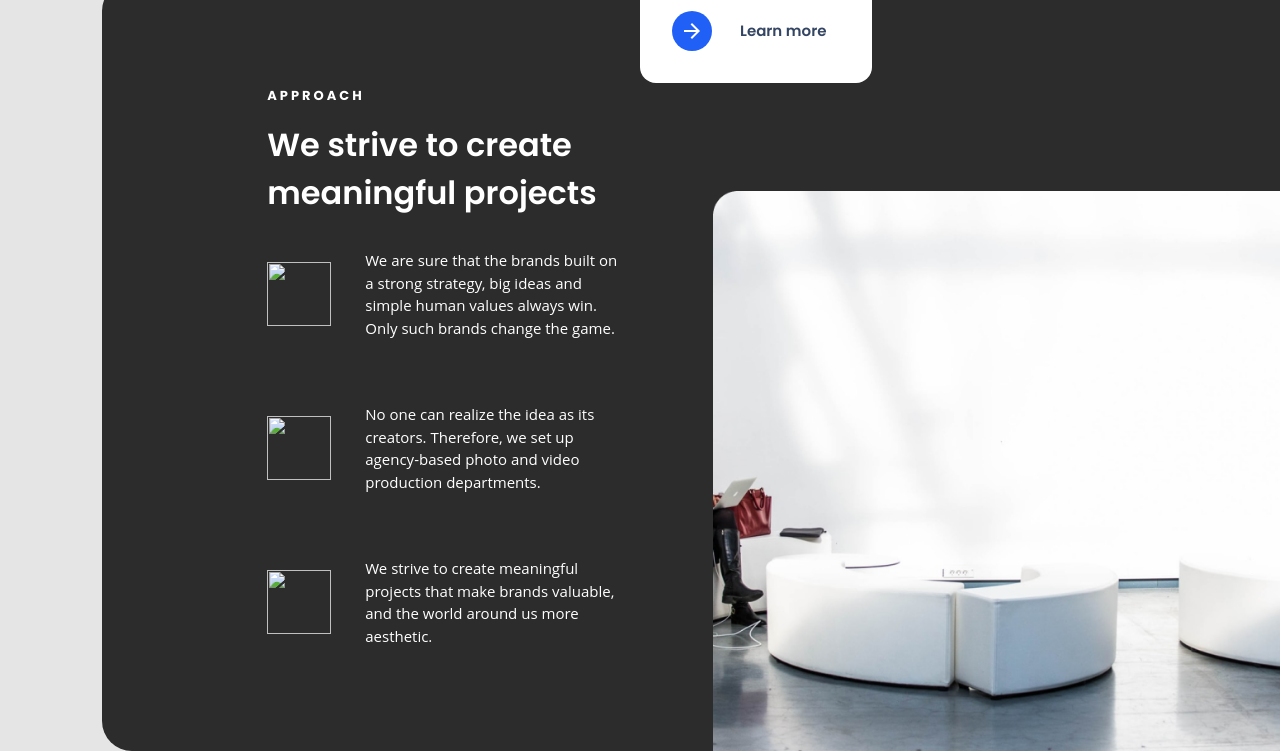
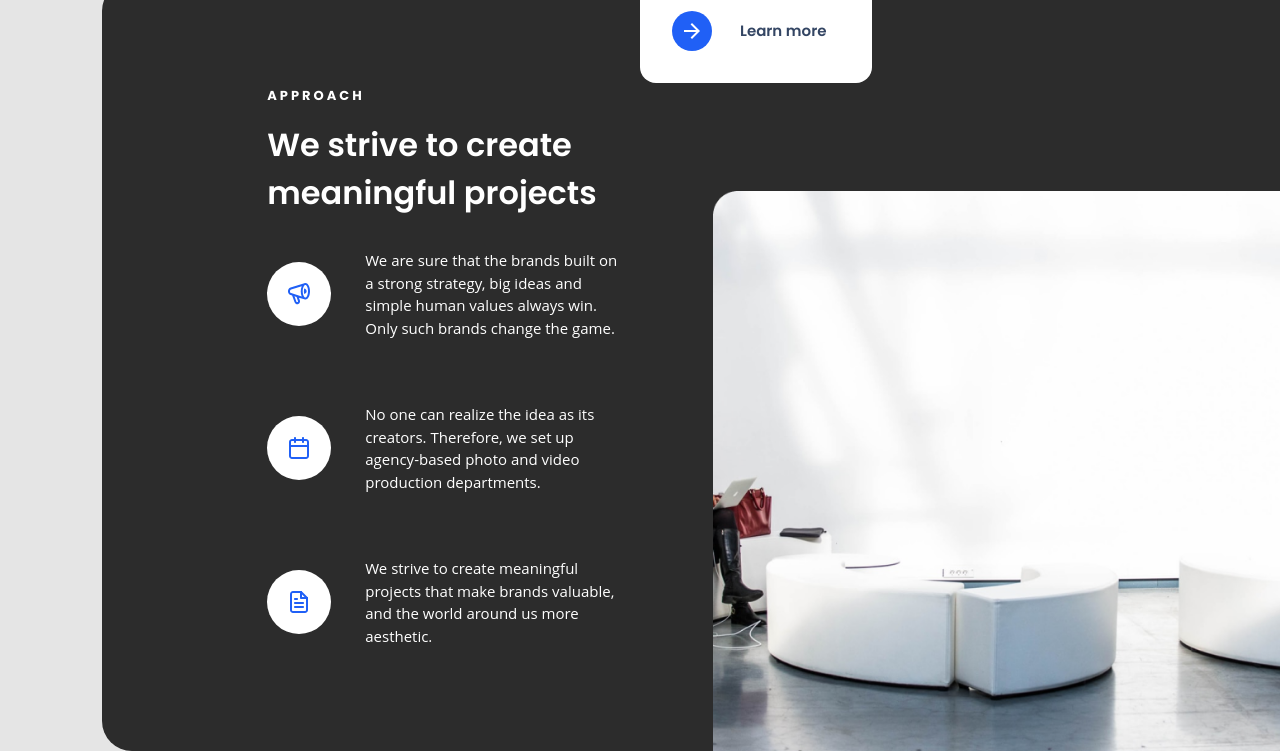
Before and after one commit to Proph7000/Maket2, a plain HTML site: page index.html in a window 1280 px wide. Shown: the part 2757-3508 px from the top of the page. Drawn offline with Linux system fonts and the light colour scheme; the site is published under a folder, as on GitHub Pages, so addresses that start at the root find nothing.

Commit message:
fix unit>img

```diff
--- a/index.html
+++ b/index.html
@@ -192,7 +192,7 @@
                     <span>approach</span>
                     <h1>We strive to create meaningful projects</h1>
                     <div class="unit">
-                        <img src="/img/Icon.svg" alt="">
+                        <img src="img/Icon.svg" alt="">
                         <p>We are sure that the brands
                             built on a strong strategy,
                             big ideas and simple human
@@ -200,14 +200,14 @@
                             brands change the game.</p>
                     </div>
                     <div class="unit">
-                        <img src="/img/Icon (1).svg" alt="">
+                        <img src="img/Icon (1).svg" alt="">
                         <p>No one can realize the idea
                             as its creators. Therefore,
                             we set up agency-based photo
                             and video production departments.</p>
                     </div>
                     <div class="unit">
-                        <img src="/img/Icon (2).svg" alt="">
+                        <img src="img/Icon (2).svg" alt="">
                         <p>We strive to create meaningful
                             projects that make brands
                             valuable, and the world
```
